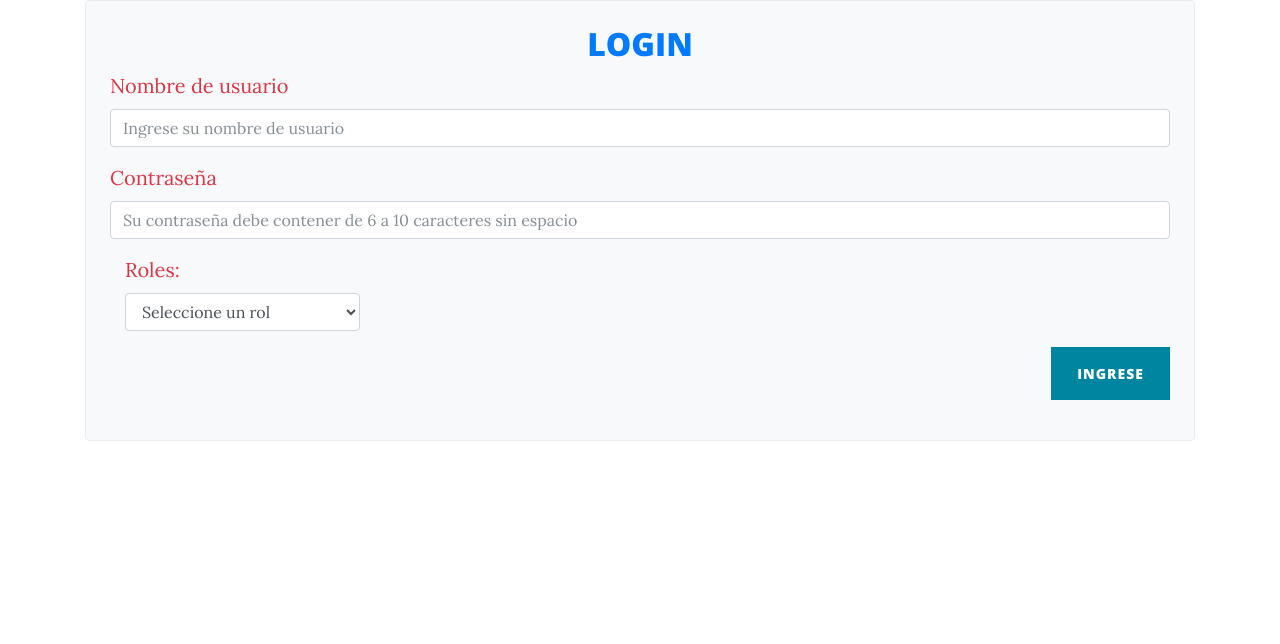
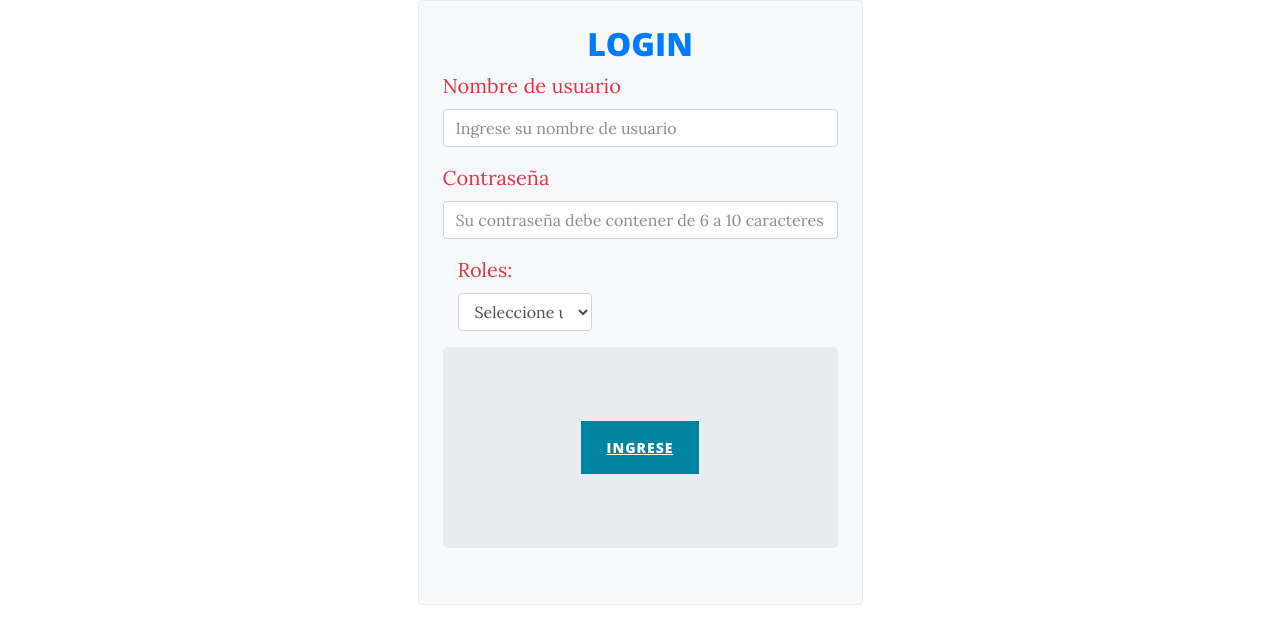
Before and after one commit to Byronch/Sistema_concruddocente, a Django app: page /login/ in a window 1280 px wide. Shown: the top 644 px of the page. Run offline with Django 3.2, Linux system fonts and the light colour scheme; some libraries are stand-ins or nearby versions.

Commit message:
modificado el login
Signed-off-by: Byronch <bachavez@est.itsgg.edu.ec>

```diff
--- a/core/views.py
+++ b/core/views.py
@@ -41,6 +41,10 @@ def cursos(request, template="cursos.html"):
 
 
 def login(request, template="login.html"):
+    return render(request, template);
+
+
+def periodo(request, template="periodo.html"):
     return render(request, template);
 
 
--- a/sistema_academico/urls.py
+++ b/sistema_academico/urls.py
@@ -28,6 +28,7 @@ urlpatterns = [
     path('Materias/', views.materias, name="materias"),
     path('Cursos/', views.materias, name="cursos"),
     path('login/', views.login, name="login"),
+    path('periodo/', views.periodo, name="periodo"),
     path('Consultar/', views.Consultar, name="Consultar"),
     path('enero/', views.enero, name="enero"),
     path('febrero/', views.febrero, name="febrero"),
--- a/templates/Base.html
+++ b/templates/Base.html
@@ -15,6 +15,7 @@
     <li><a href="{% url "materias" %}"> Materias </a></li>
     <li><a href="{% url "cursos" %}"> Cursos </a></li>
     <li><a href="{% url "login" %}"> Login</a></li>
+    <li><a href="{% url "periodo" %}"> Periodo</a></li>
 </ul>
 
 {% block content %}    {% endblock %}
--- a/templates/home.html
+++ b/templates/home.html
@@ -57,6 +57,9 @@
                 </li>
                 <li class="nav-item">
                     <a class="nav-link" href="{% url 'cursos' %}">Cursos</a>
+                </li>
+                <li class="nav-item">
+                    <a class="nav-link" href="{% url 'periodo' %}">Periodo</a>
                 </li>
                 </li>
             </ul>
--- a/templates/login.html
+++ b/templates/login.html
@@ -22,9 +22,8 @@
     <body>
     <div class="container bg-transparent">
         <div class="row justify-content-center">
-            <div class="col md-12 col-12">
-                <form action="" class="border rounded bg-light p-4" style="background-image: url('
-                        {% block background %}{% static 'img/portada1-bg.jpg' %}{% endblock %}')">
+            <div class="col md-5 col-5">
+                <form action="" class="border rounded bg-light p-4">
                     <h2 class="text-center text-primary">LOGIN</h2>
 
                     <div class="form-group text-danger">
@@ -42,7 +41,7 @@
                     </div>
 
                     <!-- campo rol -->
-                    <div class="form-group text-left text-danger col-12 col-lg-3">
+                    <div class="form-group text-left text-danger col-12 col-lg-5">
                         <label for="rol">Roles:</label>
                         <div class="input-group">
                             <select name="rol" id="rol" class="form-control">
@@ -54,9 +53,15 @@
                     </div>
 
 
-                    <div class="form-group text-right" class="border-right-4">
-                        <button type="submit" class="btn btn-primary">Ingrese</button>
+                    <div class="jumbotron">
+                        <div class="container bg-transparent">
+                            <p align="center"><a href="{% url "home" %}" class="btn btn-primary"
+                                                 role="button">Ingrese</a>
+                            </p>
+                        </div>
                     </div>
+
+
                 </form>
             </div>
         </div>
```
Also changed, not shown: templates/febrero.html (+12 -5 lines).
